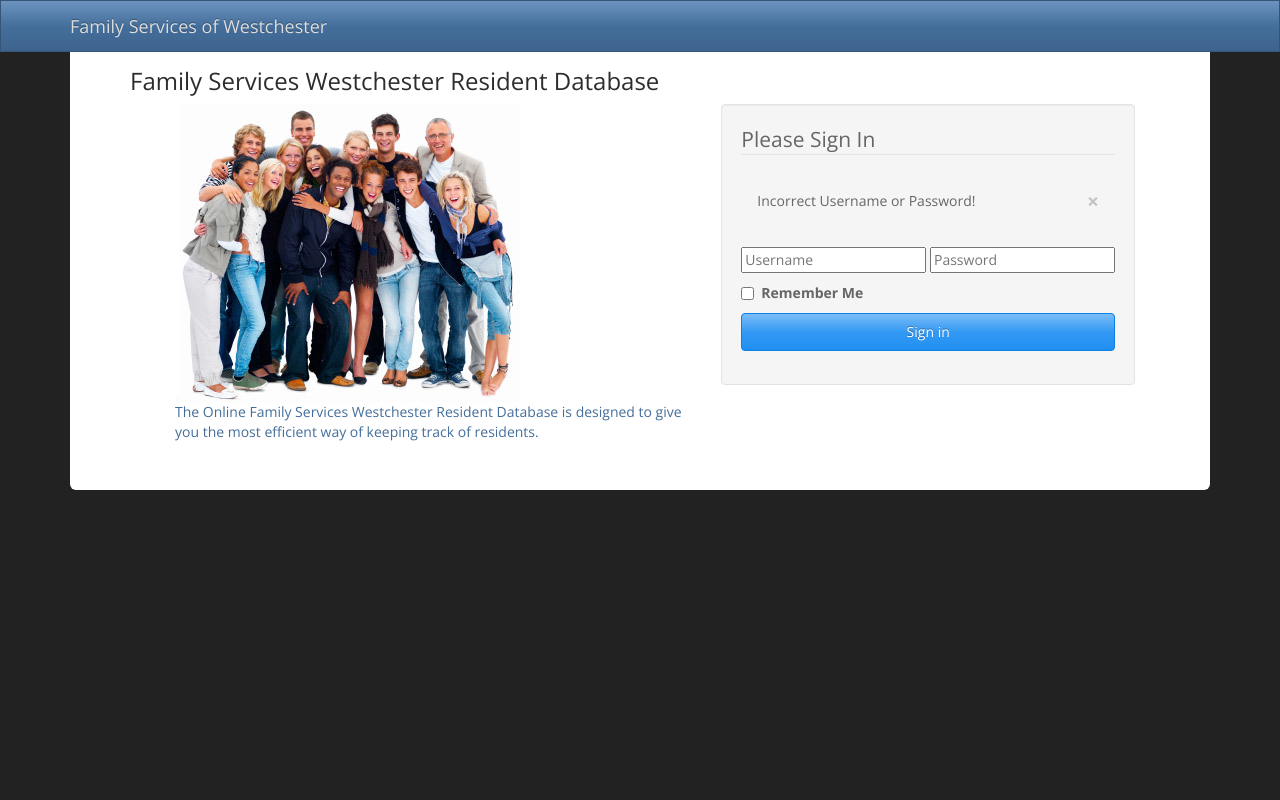
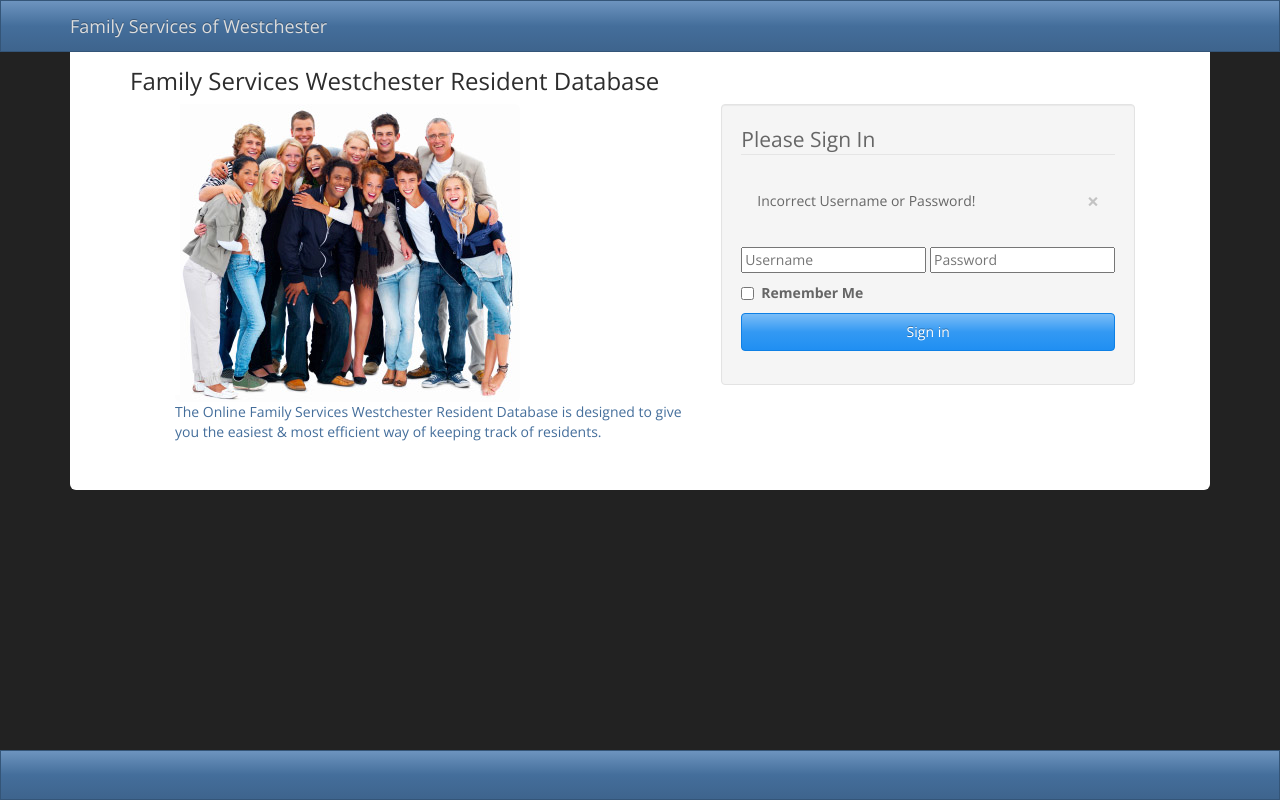
Before and after one commit to rcabral90/fswproject-webapp, a Django app: page / in a window 1280 px wide. Run offline with Django 3.2, Linux system fonts and the light colour scheme; some libraries are stand-ins or nearby versions.

Commit message:
Added a navbar footer to homepage

```diff
--- a/templates/home.html
+++ b/templates/home.html
@@ -44,12 +44,16 @@
                             <div class="col-lg-7">
                                  <img class="img-rounded" src="{{ static }}/static/imgs/celebrating-past-rotator-v7.jpg"/>
                                 <div class="text-primary">
-                             The Online Family Services Westchester Resident Database is designed to give you the most efficient way of keeping track of residents.
+                                     The Online Family Services Westchester Resident Database is designed to give you the easiest & most efficient way of keeping track of residents.
                                  </div>
                             </div>
                     </div>
                 </div>
             </div>
         </div>
+        <nav class="navbar navbar-inverse navbar-fixed-bottom">
+            <div class="navbar-inner navbar-content-center">
+            </div>
+        </nav>
     </body>
 </html>
```
Lines whose indentation alone changed are shown as unchanged.
